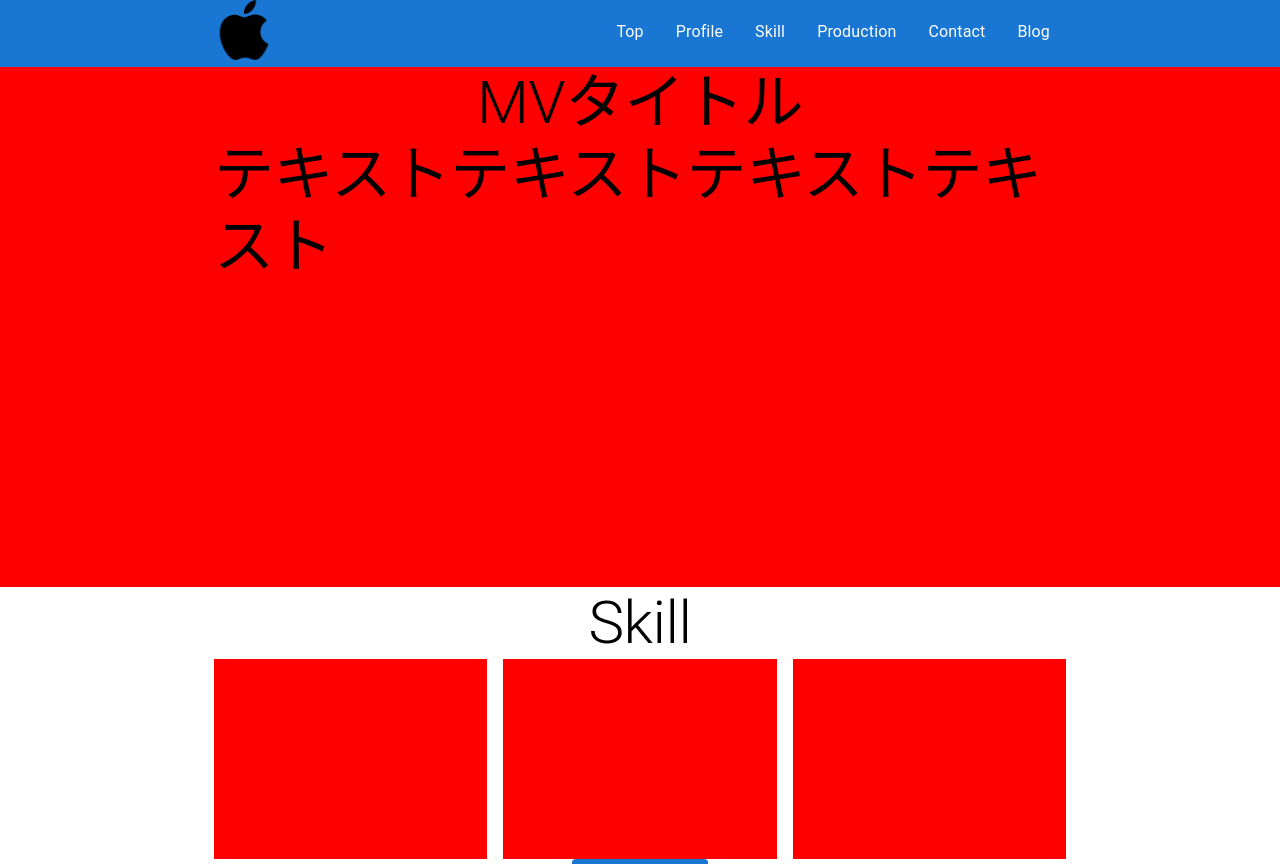
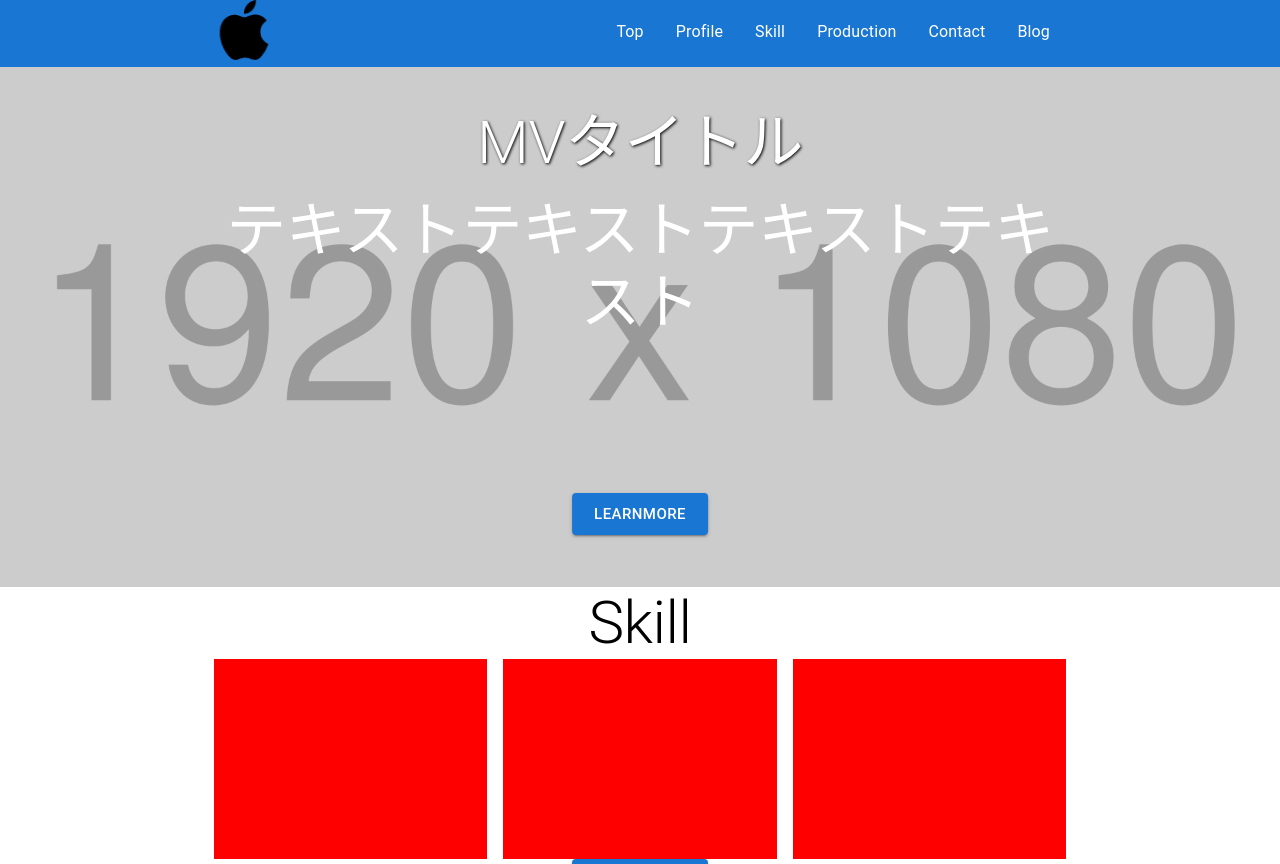
Before and after one commit to Ryo-y222/react-portfolio-app-yt, a React (Create React App) app: page / in a window 1280 px wide. Shown: the top 864 px of the page. Built offline with nearby package versions, Linux system fonts and the light colour scheme.

Commit message:
add-backgroundImage

```diff
--- a/src/pages/homes/top.tsx
+++ b/src/pages/homes/top.tsx
@@ -5,13 +5,15 @@
 import Typography from "@mui/material/Typography";
 import Button from "@mui/material/Button";
 
+import MV from '../../assets/images/1920x1080.png'
+
 const Top: React.FC = () => {
     return (
         <>
-          <Box sx={{ height: '65vh', backgroundColor: 'red'}}>
-            <Container maxWidth='md'>
-              <Grid container rowSpacing={0} columnSpacing={2} >
-                <Grid item xs={12} md={12} sx={{ textAlign: 'center'}}>
+          <Box sx={{ height: '65vh', backgroundImage: "url(" + MV + ")", backgroundSize: 'cover', backgroundPosition: 'center', position: 'relative'}}>
+            <Container maxWidth='md' sx={{ position: 'absolute', top: '30%', left: '50%', transform: 'translateX(-50%) translateY(-50%)'}}>
+              <Grid container rowSpacing={2} columnSpacing={2} sx={{ textAlign: 'center', color: '#ffffff'}} >
+                <Grid item xs={12} md={12} sx={{ textAlign: 'center', textShadow: "1px 1px 3px #000000"}}>
                   <Typography component="h2" variant="h2">
                     MVタイトル
                   </Typography>
@@ -24,6 +26,9 @@
 
               </Grid>
             </Container>
+            <Button variant="contained" size="large" sx={{ position: 'absolute', bottom: '10%', left: '50%', transform: 'translateX(-50%)'}}>
+                    LearnMore
+            </Button>
           </Box>
           <Box>
             <Container maxWidth='md'>
```
Also changed, not shown: src/assets/images/1920x1080.png (added).
